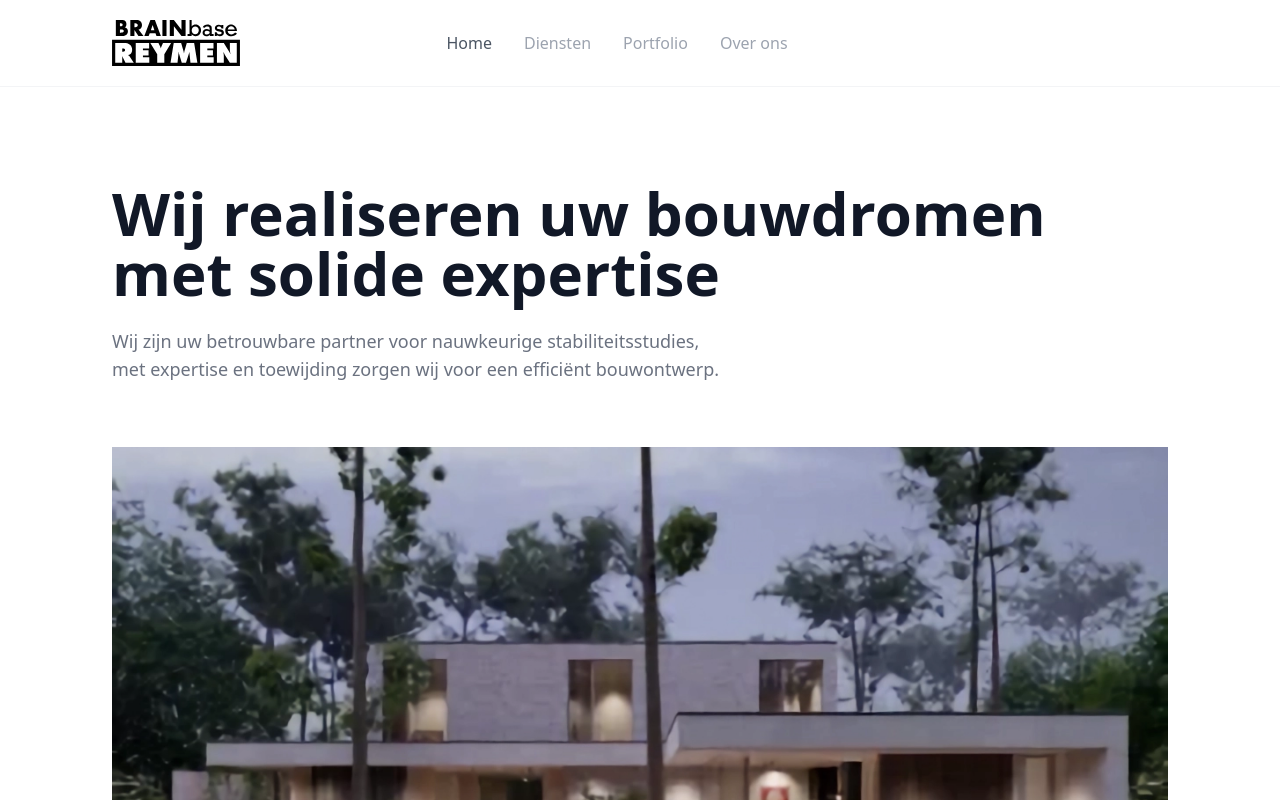
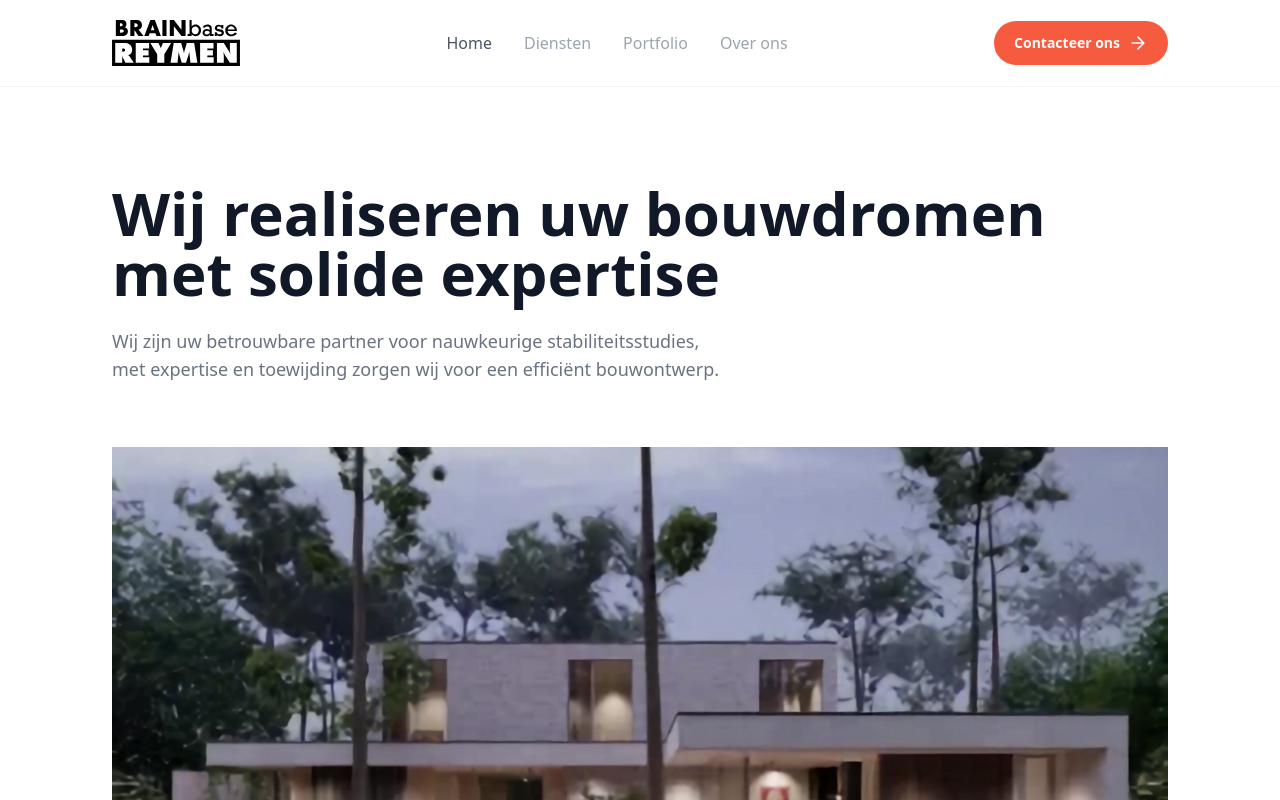
Before and after one commit to deenr/brainbase-reymen, a React (Vite) app: page / in a window 1280 px wide. Shown: the top 800 px of the page. Built offline with nearby package versions, Linux system fonts and the light colour scheme.

Commit message:
colors in tailwind fix

```diff
--- a/tailwind.config.js
+++ b/tailwind.config.js
@@ -23,9 +23,21 @@ module.exports = {
         ring: 'hsl(var(--ring))',
         background: 'hsl(var(--background))',
         foreground: 'hsl(var(--foreground))',
+        // primary: {
+        //   DEFAULT: 'hsl(var(--primary))',
+        //   foreground: 'hsl(var(--primary-foreground))',
+        // },
         primary: {
-          DEFAULT: 'hsl(var(--primary))',
-          foreground: 'hsl(var(--primary-foreground))',
+          50: '#feefec',
+          100: '#fdded9',
+          200: '#fcbdb2',
+          300: '#fa9d8c',
+          400: '#f97c65',
+          500: '#f75b3f',
+          600: '#c64932',
+          700: '#943726',
+          800: '#632419',
+          900: '#31120d',
         },
         secondary: {
           DEFAULT: 'hsl(var(--secondary))',
```
